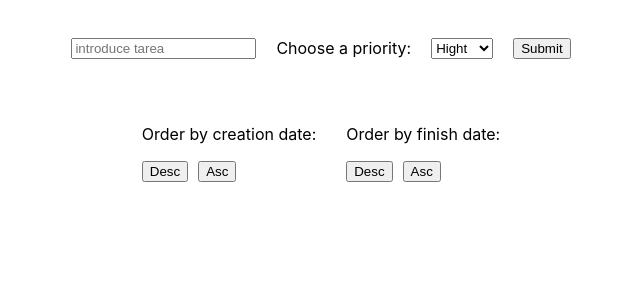
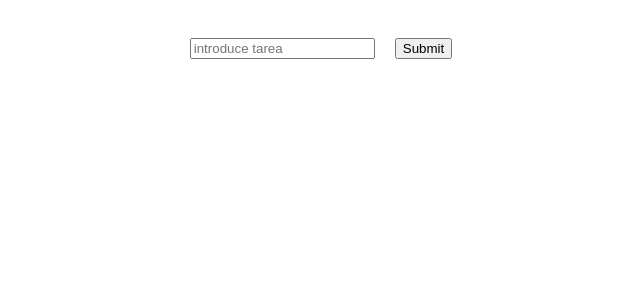
Before and after one commit to ceciliasegura/React-ToDo-App, a React (Create React App) app: page / in a window 1280 px wide. Shown: the top 300 px of the page, without its empty margins (319-959 px from the left). Built offline with nearby package versions, Linux system fonts and the light colour scheme; the HTML template or start-up script is replaced by a standard one.

Commit message:
Revert "add priotity and filter"
This reverts commit 2245bf0e9fcd7eb305a520d72f3be306d6b220e2.

```diff
--- a/src/App.css
+++ b/src/App.css
@@ -32,25 +32,3 @@
 .text-line-through {
     text-decoration: line-through;
 }
-
-.hight{
-    background-color: red;
-}
-
-.middel{
-    background-color: yellow;
-}
-
-.low{
-    background-color: green;
-}
-
-.div-order-filter-date{
-    padding: 10px;
-}
-
-.div-orders{
-    display: flex;
-    flex-direction: row;
-    gap: 10px;
-}
--- a/src/App.js
+++ b/src/App.js
@@ -6,27 +6,16 @@ import ToDoList from './components/ToDoList';
 
 const KEY = "todoApp.task";
 
+function App() {
 
-const createNewDateAndFormatt = () => new Date().toLocaleDateString("es-ES", {
-  day: "2-digit",
-  month: "2-digit",
-  year: "numeric",
-  hour: "2-digit",
-  minute: "2-digit",
-  second: "2-digit"
-});
-
-function App() {
   const [tasks, setTasks] = useState([]);
 
-  const addTask = (nameTask, priority) => {
+  const addTask = (value) => {
     const newTask = {
       id: uuidv4(),
-      value: nameTask,
+      value: value,
       completed: false,
-      tags: [],
-      creationDate: createNewDateAndFormatt(),
-      priority: priority
+      tags: []
     };
 
     const newTasks = [...tasks, newTask];
@@ -34,13 +23,10 @@ function App() {
     localStorage.setItem(KEY, JSON.stringify(newTasks));
   };
 
-
-  const completeTask = (id) => {
+  const completeTask= (id)=>{
     const updatedObjects = tasks.map(obj => {
       if (obj.id === id) {
-        return {
-          ...obj, completed: true, finishDate: createNewDateAndFormatt()
-        };
+        return { ...obj, completed: true };
       }
       return obj;
     });
@@ -55,58 +41,6 @@ function App() {
     localStorage.setItem(KEY, JSON.stringify(updatedObjects));
   }
 
-  const orderDes = (e) => {
-    e.preventDefault();
-    const copiedArr = [...tasks];
-    const sortedTasks = copiedArr.sort((a, b) => {
-      return new Date(b.creationDate) - new Date(a.creationDate);
-    });
-
-    setTasks(sortedTasks);
-  }
-
-  const orderAsc = (e) => {
-    e.preventDefault();
-    const copiedArr = [...tasks];
-    const sortedTasks = copiedArr.sort((a, b) => {
-      return new Date(a.creationDate) - new Date(b.creationDate);
-    });
-
-    setTasks(sortedTasks);
-  }
-
-  const orderDesFinish = (e) => {
-    e.preventDefault();
-    const copiedArr = [...tasks];
-    const sortedTasks = copiedArr.sort((a, b) => {
-      if (!b.finishDate) {
-        return -1;
-      }
-      if (!a.finishDate) {
-        return 0;
-      }
-      return new Date(b.finishDate) - new Date(a.finishDate);
-    });
-
-    setTasks(sortedTasks);
-  }
-
-  const orderAscFinish = (e) => {
-    e.preventDefault();
-    const copiedArr = [...tasks];
-    const sortedTasks = copiedArr.sort((a, b) => {
-      if (!b.finishDate) {
-        return -1;
-      }
-      if (!a.finishDate) {
-        return 0;
-      }
-      return new Date(a.finishDate) - new Date(b.finishDate);
-    });
-
-    setTasks(sortedTasks);
-  }
-
   useEffect(() => {
     const storedTasks = JSON.parse(localStorage.getItem(KEY));
     if (storedTasks) {
@@ -117,19 +51,7 @@ function App() {
   return (
     <div className="App">
       <Form addTask={addTask} />
-      <div className='div-orders'>
-        <div className='div-order-filter-date'>
-          <p>Order by creation date:</p>
-          <button onClick={orderDes}>Desc</button>
-          <button style={{ marginLeft: "10px" }} onClick={orderAsc}>Asc</button>
-        </div>
-        <div className='div-order-filter-date'>
-          <p>Order by finish date:</p>
-          <button onClick={orderDesFinish}>Desc</button>
-          <button style={{ marginLeft: "10px" }} onClick={orderAscFinish}>Asc</button>
-        </div>
-      </div>
-      <ToDoList tasks={tasks} deleteTask={deleteTask} completeTask={completeTask} />
+      <ToDoList tasks={tasks} deleteTask={deleteTask} completeTask={completeTask}/>
     </div>
   );
 }
--- a/src/components/Form.jsx
+++ b/src/components/Form.jsx
@@ -2,18 +2,12 @@ export default function Form({ addTask }) {
 
     const handleOnSubmit = (event) => {
         event.preventDefault();
-        addTask(event.target.elements[0].value, event.target.elements[1].value);
+        addTask(event.target.elements[0].value);
     };
     return (
         <>
             <form className="form" onSubmit={handleOnSubmit}>
                 <input type="text" placeholder="introduce tarea"></input>
-                <label htmlFor="priority">Choose a priority:</label>
-                <select name="priority" id="priority">
-                    <option value="hight">Hight</option>
-                    <option value="middel">Middel</option>
-                    <option value="low">Low</option>
-                </select>
                 <input type="submit"></input>
             </form>
         </>
--- a/src/components/ToDo.jsx
+++ b/src/components/ToDo.jsx
@@ -9,18 +9,12 @@ export default function ToDo({ task, deleteTask, completeTask }) {
         e.preventDefault();
         completeTask(id);
     }
-    const classes = "div-todo " + task.priority;
 
     return (
-
-        <div className={classes}>
+        <div className="div-todo">
             <p className={task.completed ? "text-line-through" : ""}>{task.value}</p>
-            <p className={task.completed ? "text-line-through" : ""}>Creation Date: {task.creationDate}</p>
-            <p className={task.completed ? "text-line-through" : ""}>Finish Date: {task.finishDate}</p>
             <button onClick={(e) => onClickDelete(e, task.id)}>Delete</button>
-            {(!task.completed) ?
-                <button onClick={(e) => onClickComplete(e, task.id)}>Complete</button>
-                : ''}
+            <button onClick={(e) => onClickComplete(e, task.id)}>Complete</button>
         </div>
     )
 }
```
